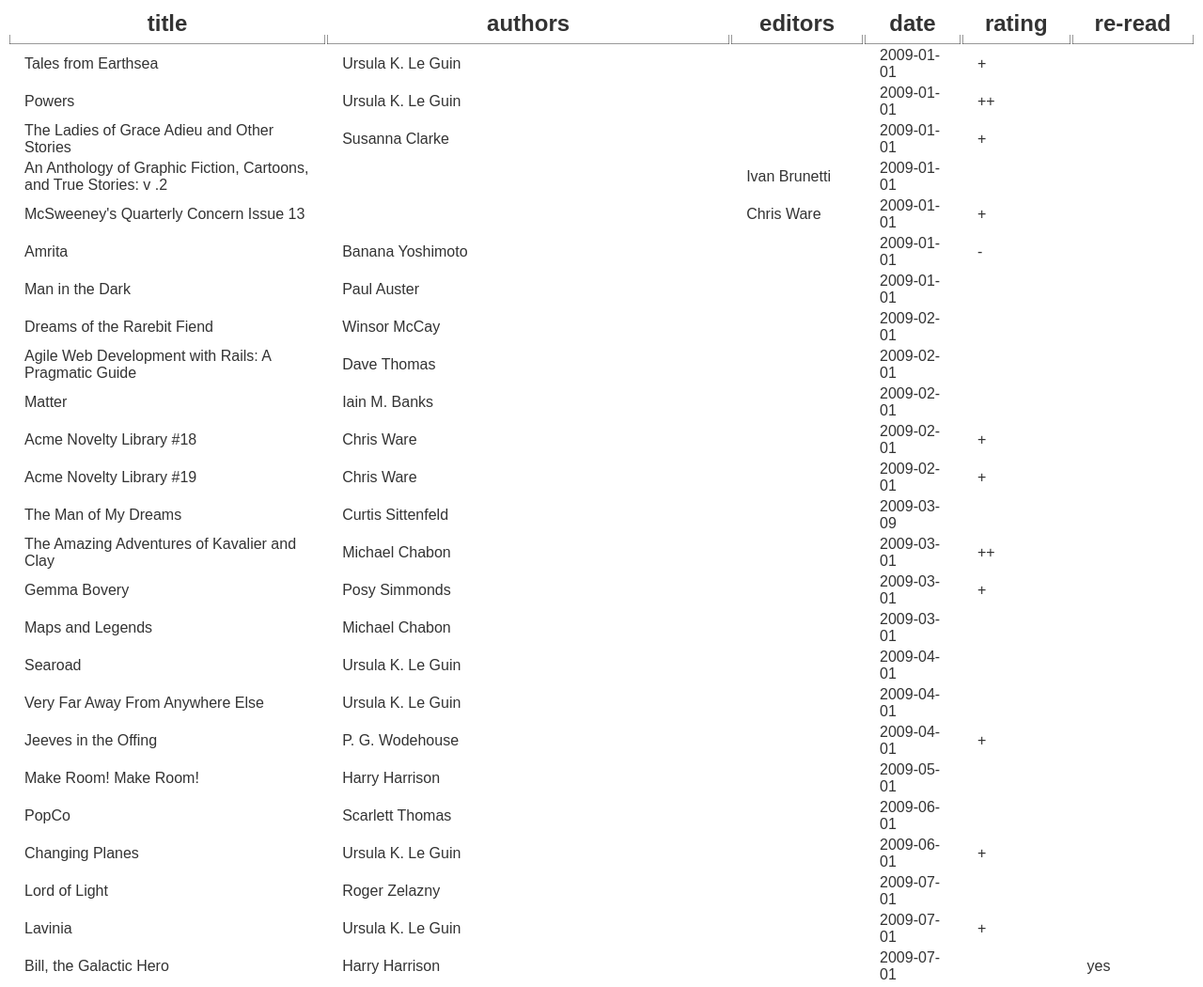
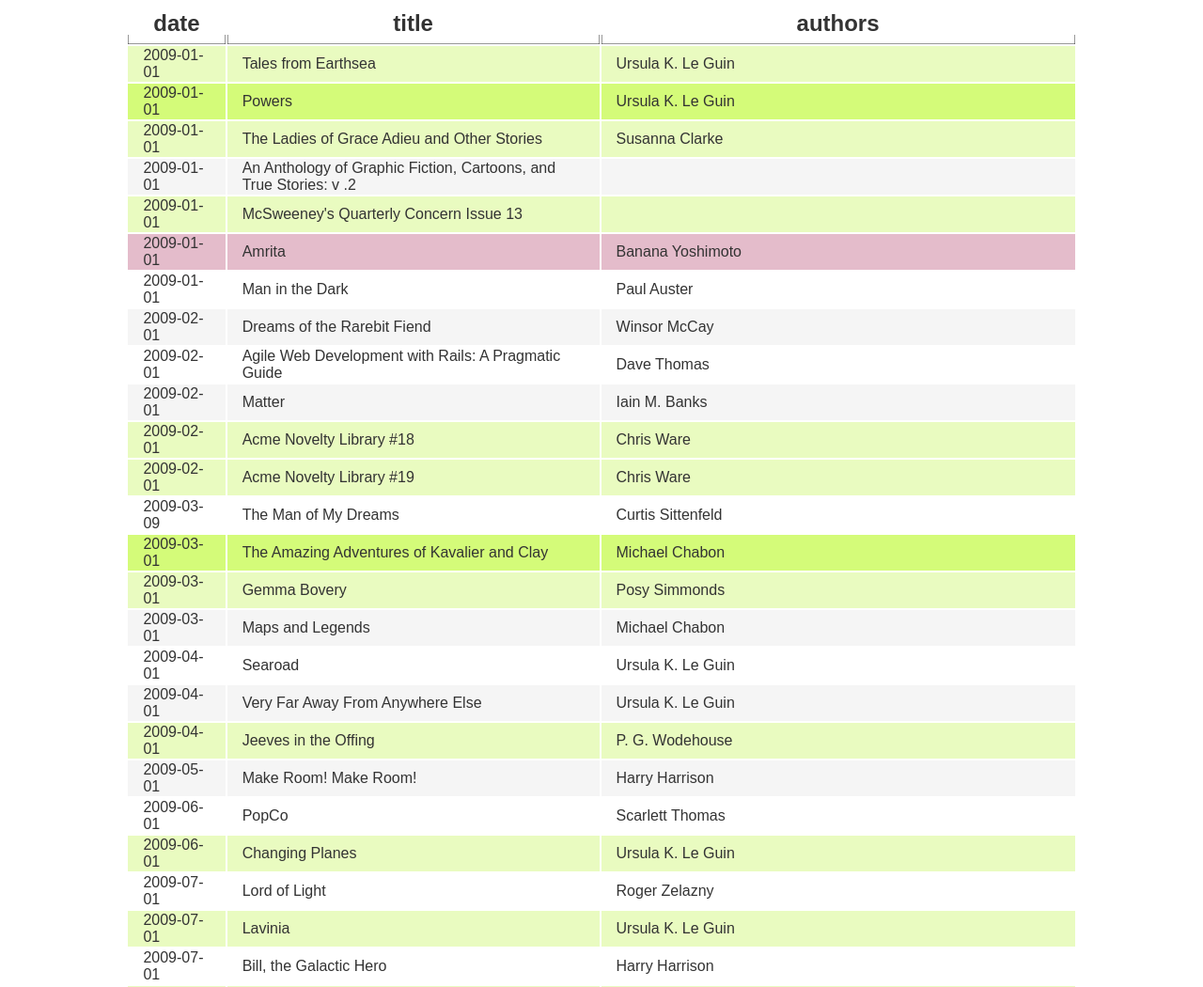
Before and after one commit to tomgp/d3-table, a plain HTML site: page index.html in a window 1280 px wide. Shown: the top 1050 px of the page at 94% size. Drawn offline with nearby package versions, Linux system fonts and the light colour scheme.

Commit message:
formatting rows

```diff
--- a/index.html
+++ b/index.html
@@ -9,13 +9,40 @@
 	<script src="http://d3js.org/d3.v3.min.js" charset="utf-8"></script>
 	<script type="text/javascript" src="table.js"></script>
 	<script type="text/javascript">
+		var readConfig = {
+			columns: ['date','title','authors'],
+			rowStyler: function(d,i){
+				r = 'd3-table-row';
+				switch (d.rating){
+					case '++':
+						var r = 'great-read';
+						break;
+					case '+':
+						r = 'good-read';
+						break;
+					case '-':
+						r = 'bad-read';
+						break;
+					case '--':
+						r = 'dreadful-read';
+						break;
+				}
+				if(i%2==0){
+					r += ' odd';
+				}else{
+					r += ' even';
+				}
+				return r;
+			}
+		};
+
 		d3.csv('data/read.csv', function(d){
+			//split the data into finished and ongoing
 			console.log(d);
-		d3.table(d)
+			d3.table(d, readConfig)
 		});
 		window.onscroll = function(e){
 			console.log(window.pageYOffset);
 		}
 	</script>
-
 </html>
--- a/table.js
+++ b/table.js
@@ -15,9 +15,14 @@
     d3.table.columns = opts.columns ? opts.columns : Object.keys( data[0] );
     d3.table.columnGroups = opts.columnGroups ? opts.columnGroups : {};
     d3.table.cellFormats = opts.cellFormats ? opts.cellFormats : {};
-    d3.table.rowStyler = opts.rowStyler ? opts.rowStyler : function(){return ''};
+    d3.table.rowStyler = opts.rowStyler ? opts.rowStyler : function(d,i){
+          if(i%2===0){
+             return 'd3-table-row odd';
+          }
+          return 'd3-table-row even';
+        };
     d3.table.id = opts.id ? opts.id : 'my-table';
-
+    console.log(d3.table.rowStyler);
     var table = d3.select(d3.table.parent)
       .append('table')
         .attr('class', 'd3-table')
@@ -42,12 +47,7 @@
       .data( d3.table.data )
       .enter()
         .append('tr')
-        .attr('class',function(d, i){
-          if(i%2===0){
-            return 'd3-table-row odd';
-          }
-          return 'd3-table-row even';
-        })
+        .attr('class',d3.table.rowStyler)
         .each(function(record, i){
           d3.select(this).selectAll('td')
             .data(d3.table.columns)
--- a/tablestyle.css
+++ b/tablestyle.css
@@ -4,6 +4,13 @@
 
 table.d3-table{
 	color: #333;
+	width: 80%;
+	margin-left:auto;
+	margin-right:auto;
+}
+
+tr.d3-table-row.even{
+	background-color: rgb(245, 245, 245);
 }
 
 th.d3-table-header-cell{
@@ -21,3 +28,19 @@
 	padding-left: 1rem;
 	padding-right: 1rem;
 }
+
+.dreadful-read{
+	background-color: #E48EAE;
+}
+
+.bad-read{
+	background-color: #E4BCCB;
+}
+
+.good-read{
+	background-color: #E9FBC0;
+}
+
+.great-read{
+	background-color: #D4FB79;
+}
```
Lines whose indentation alone changed are shown as unchanged.
